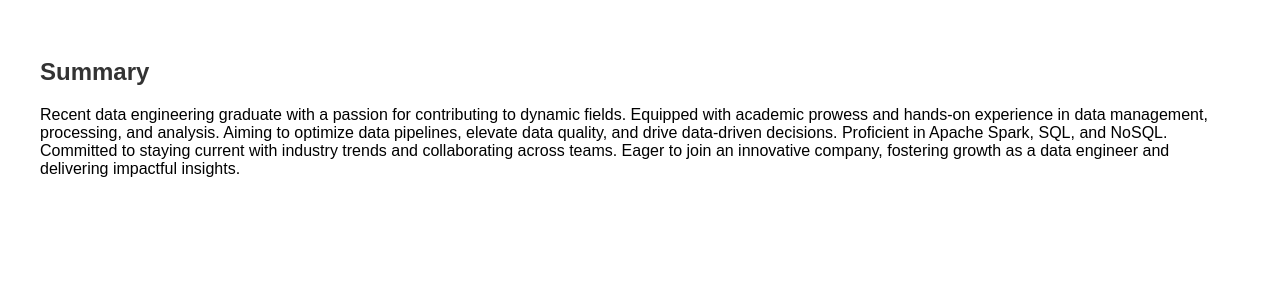
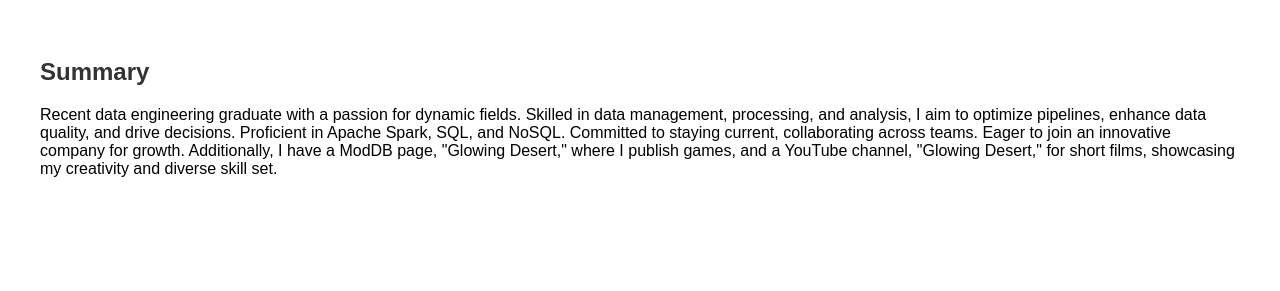
Before and after one commit to HussainGhonem/HussainGhonem.github.io, a plain HTML site: page index.html in a window 1280 px wide. Shown: the part 192-483 px from the top of the page. Drawn offline with Linux system fonts and the light colour scheme.

Commit message:
Update index.html
Update the summary section

```diff
--- a/index.html
+++ b/index.html
@@ -20,7 +20,7 @@
     <!-- About Section -->
     <section id="about">
         <h2>Summary</h2>
-        <p>Recent data engineering graduate with a passion for contributing to dynamic fields. Equipped with academic prowess and hands-on experience in data management, processing, and analysis. Aiming to optimize data pipelines, elevate data quality, and drive data-driven decisions. Proficient in Apache Spark, SQL, and NoSQL. Committed to staying current with industry trends and collaborating across teams. Eager to join an innovative company, fostering growth as a data engineer and delivering impactful insights.</p>
+        <p>Recent data engineering graduate with a passion for dynamic fields. Skilled in data management, processing, and analysis, I aim to optimize pipelines, enhance data quality, and drive decisions. Proficient in Apache Spark, SQL, and NoSQL. Committed to staying current, collaborating across teams. Eager to join an innovative company for growth. Additionally, I have a ModDB page, "Glowing Desert," where I publish games, and a YouTube channel, "Glowing Desert," for short films, showcasing my creativity and diverse skill set.</p>
     </section>
     <!-- Education Section -->
     <section id="education">
```
